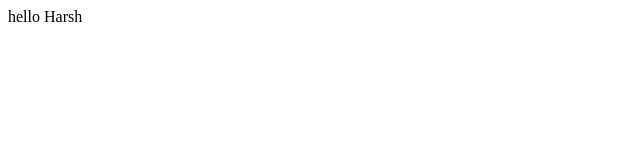
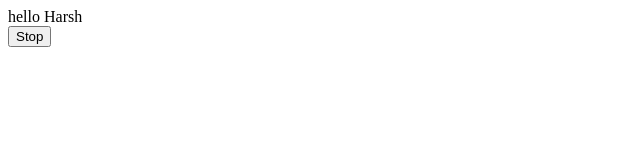
Before and after one commit to Herik25/learn-js, a plain HTML site: page Error/Index.html in a window 1280 px wide. Shown: the whole page, without its empty margins (0-640 px from the left). Drawn offline with Linux system fonts and the light colour scheme.

Commit message:
promise 10-05

```diff
--- a/Error/Index.html
+++ b/Error/Index.html
@@ -7,6 +7,7 @@
 </head>
 <body>
     <div id="heading">hello Harsh</div>
+    <button onclick="stopInterval()">Stop</button>
     <script src="./Script.js"></script>
 </body>
 </html>
```
Also changed, not shown: Error/Script.js (+51 -12 lines).
